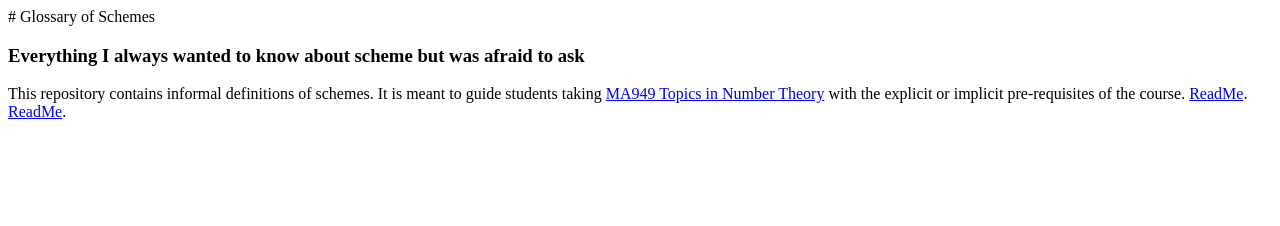
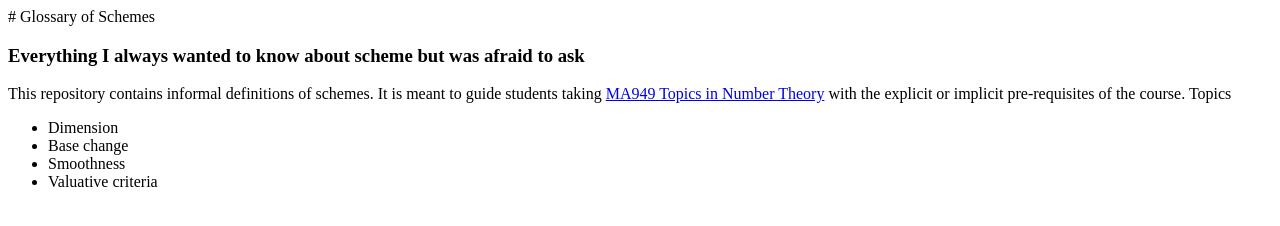
Before and after one commit to adomani/Schemes_not_much, a plain HTML site: page index.html in a window 1280 px wide. Drawn offline with Linux system fonts and the light colour scheme.

Commit message:
Added a few topics items

```diff
--- a/index.html
+++ b/index.html
@@ -5,6 +5,15 @@
 
 This repository contains informal definitions of schemes.  It is meant to guide students taking <a href="https://warwick.ac.uk/fac/sci/maths/postgrad/current/phd_studies/modules/ma939/" target="_blank">MA949 Topics in Number Theory</a> with the explicit or implicit pre-requisites of the course.
 
-<a href="README.md">ReadMe</a>.
+Topics
 
-<a href="defs.html">ReadMe</a>.
+<ul>
+  <li>Dimension</li>
+  <li>Base change</li>
+  <li>Smoothness</li>
+  <li>Valuative criteria</li>
+</ul>
+
+<!--<a href="README.md">ReadMe</a>.
+
+<a href="defs.html">ReadMe</a>.-->
```
